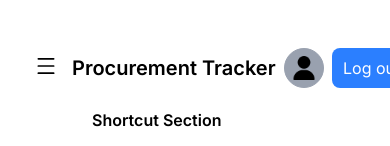
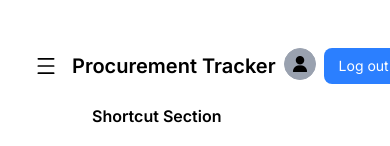
Before and after one commit to arya23923/procurement-tracker-system, a React (Vite) app: page / in a window 390 px wide. Shown: the top 146 px of the page. Built offline with nearby package versions, Linux system fonts and the light colour scheme.

Commit message:
made header even more prettier

```diff
--- a/src/components/Header.tsx
+++ b/src/components/Header.tsx
@@ -10,10 +10,10 @@ const Header: FC = () => {
     <header className='flex justify-between items-center w-full pt-4 md:pb-10'>
       <div className='text-xl md:text-4xl pr-2 font-semibold p-0 md:pl-30 md:mt-5 md:p-0 md:w-50 whitespace-nowrap'>Procurement Tracker</div>
       <div className='flex justify-between gap-x-2 md:gap-x-10'>
-          <button onClick={() => setModal(!isModal)} className='bg-gray-400 md:w-11 w-10 border rounded-full border-gray-400 m-5 flex justify-center items-center'>
-            <img src={Profileicon} alt="profile_icon" className='w-6'/>
+          <button onClick={() => setModal(!isModal)} className='bg-gray-400 md:w-11 md:h-11 w-8 h-8 border rounded-full border-gray-400 m-5 flex justify-center items-center'>
+            <img src={Profileicon} alt="profile_icon" className='w-4 md:w-6'/>
           </button>
-          <button className='bg-blue-500 w-20 p-2 text-white rounded-lg md:text-xl md:w-25'>Log out</button>
+          <button className='bg-blue-500 w-20 p-2 text-white rounded-lg text-sm md:text-xl md:w-25'>Log out</button>
       </div>
       {isModal && <Modal onClose={closeModal}/> }
     </header>
```
